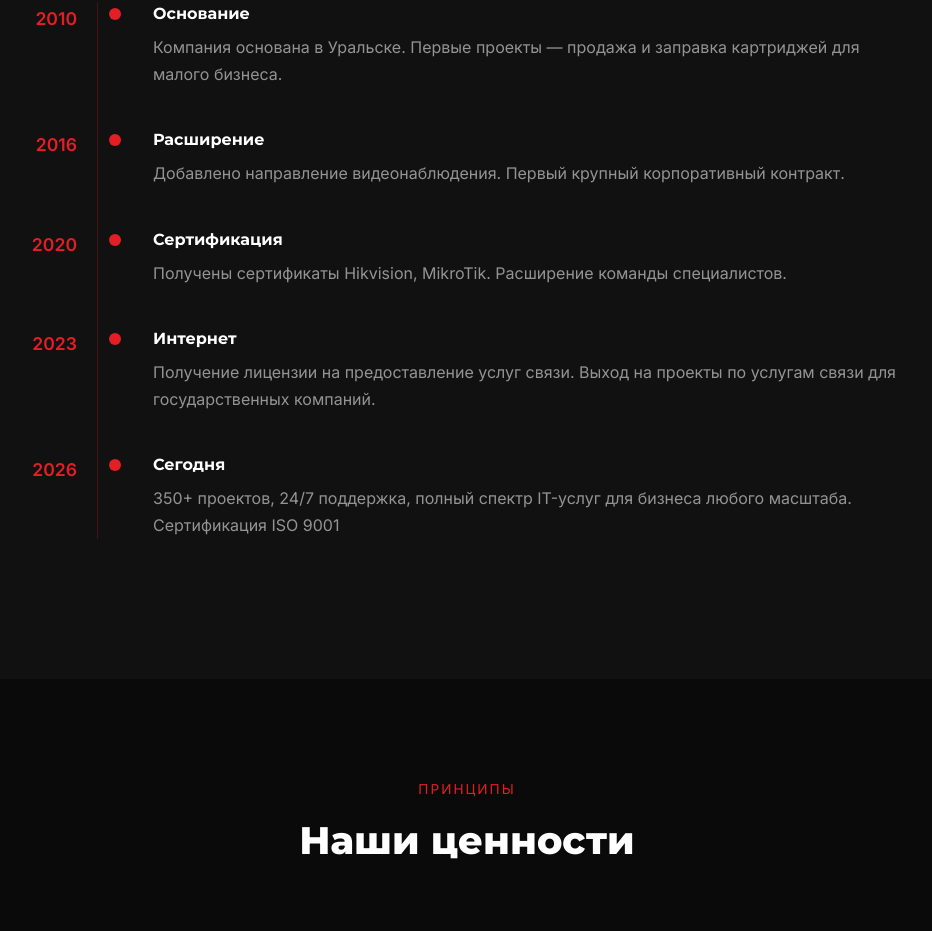
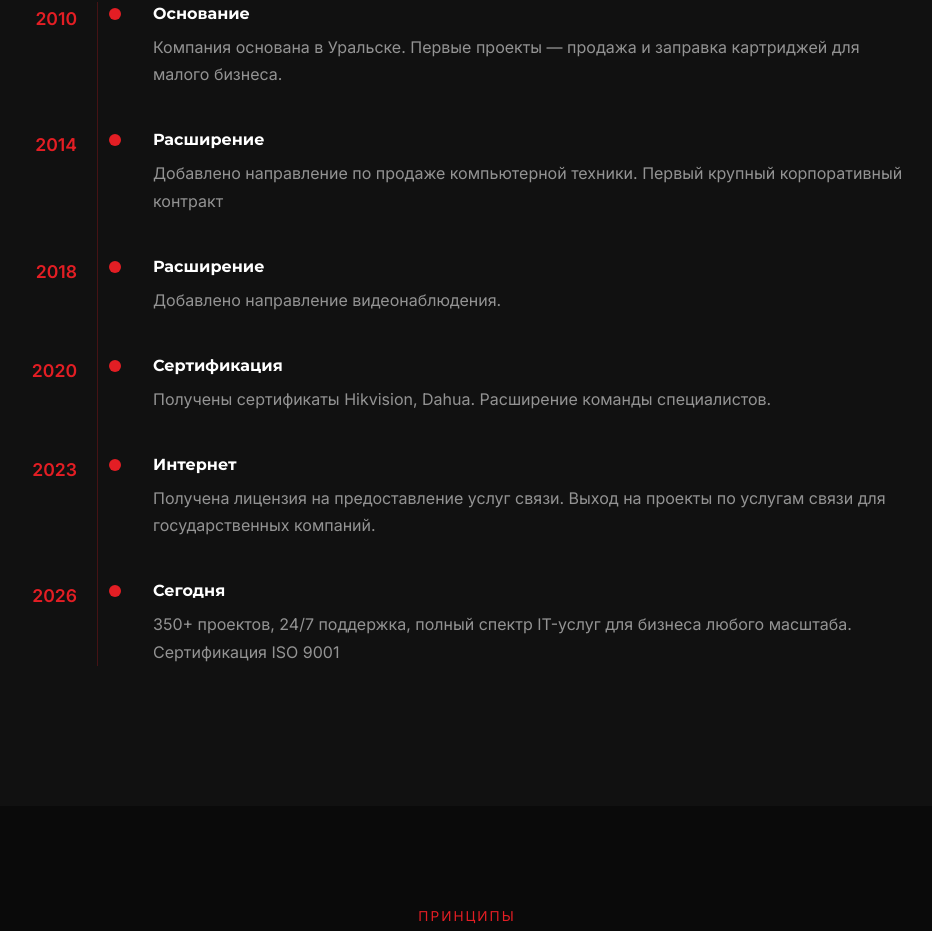
Before and after one commit to VSMin/Site, a React (Vite) app in the folder packages/web/: page /about in a window 1280 px wide. Shown: the part 964-1895 px from the top of the page, without its empty margins (173-1105 px from the left). Built offline with nearby package versions, Linux system fonts and the light colour scheme.

Commit message:
Update about.tsx

```diff
--- a/packages/web/src/web/pages/about.tsx
+++ b/packages/web/src/web/pages/about.tsx
@@ -11,9 +11,10 @@ const TEAM = [
 
 const TIMELINE = [
   { year: "2010", title: "Основание", desc: "Компания основана в Уральске. Первые проекты — продажа и заправка картриджей для малого бизнеса." },
-  { year: "2016", title: "Расширение", desc: "Добавлено направление видеонаблюдения. Первый крупный корпоративный контракт." },
-  { year: "2020", title: "Сертификация", desc: "Получены сертификаты Hikvision, MikroTik. Расширение команды специалистов." },
-  { year: "2023", title: "Интернет", desc: "Получение лицензии на предоставление услуг связи. Выход на проекты по услугам связи для государственных компаний. " },
+  { year: "2014", title: "Расширение", desc: "Добавлено направление по продаже компьютерной техники. Первый крупный корпоративный контракт" },
+  { year: "2018", title: "Расширение", desc: "Добавлено направление видеонаблюдения." },
+  { year: "2020", title: "Сертификация", desc: "Получены сертификаты Hikvision, Dahua. Расширение команды специалистов." },
+  { year: "2023", title: "Интернет", desc: "Получена лицензия на предоставление услуг связи. Выход на проекты по услугам связи для государственных компаний. " },
   { year: "2026", title: "Сегодня", desc: "350+ проектов, 24/7 поддержка, полный спектр IT-услуг для бизнеса любого масштаба. Сертификация ISO 9001" },
 ];
 
```
